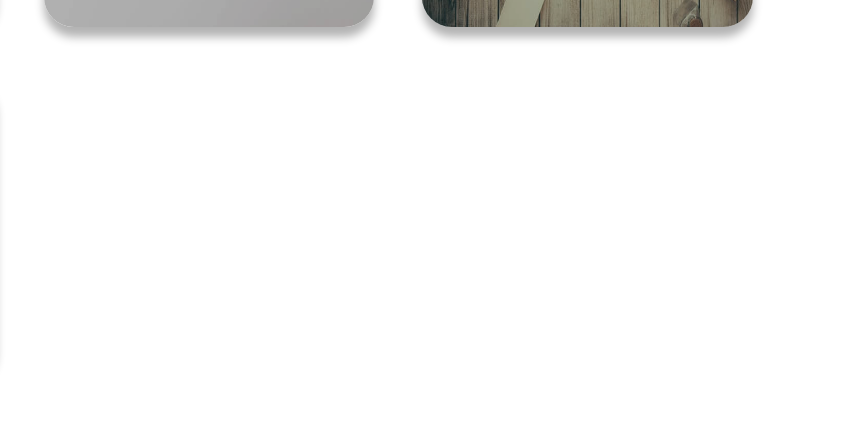
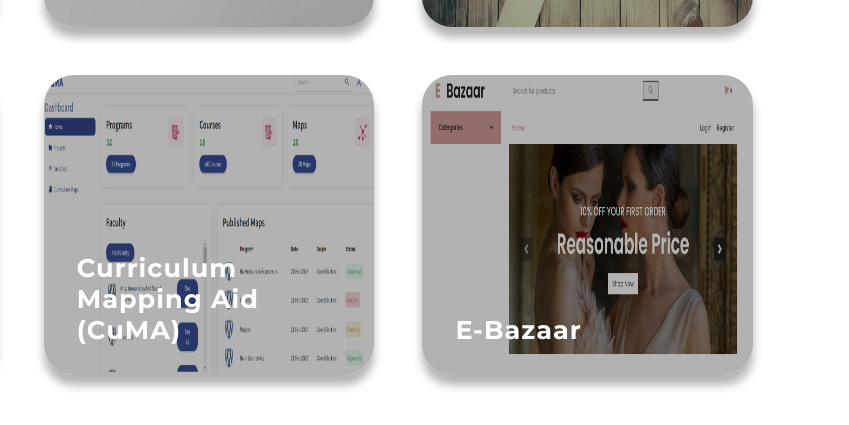
Before and after one commit to kamya2/My-Portfolio, a plain HTML site: page index.html in a window 1280 px wide. Shown: the part 3423-3848 px from the top of the page, 431-1280 px from the left. Drawn offline with Linux system fonts and the light colour scheme.

Commit message:
projects added

```diff
--- a/index.html
+++ b/index.html
@@ -243,6 +243,25 @@
             </div>
         </div>
 
+        <div class="project show">
+            <div class="overlay"></div>
+            <div class="content">
+                <img class="project-image" src="assets/projects/cuma.png" alt="Curriculum Mapping Aid (CuMA)">
+                <h4 class="project-title">Curriculum Mapping Aid (CuMA)</h4>
+                <a target="_blank" href="https://github.com/kamya2/cuma-frontend"><h3
+                        class="details">View more</h3></a>
+            </div>
+        </div>
+        <div class="project show">
+            <div class="overlay"></div>
+            <div class="content">
+                <img class="project-image" src="assets/projects/E-Bazaar.png" alt="E-Bazaar">
+                <h4 class="project-title">E-Bazaar</h4>
+                <a target="_blank" href="https://github.com/kamya2/E-Bazaar"><h3
+                        class="details">View more</h3></a>
+            </div>
+        </div>
+
     </div>
 
 </section>
```
Also changed, not shown: assets/amdocs-logo.svg (deleted), assets/fb-logo.svg (deleted), assets/projects/E-Bazaar.png (added), assets/projects/car-pool.jpg (deleted), assets/projects/count.jpg (deleted), assets/projects/cuma.png (added), assets/projects/distracted-driver.jpg (deleted), assets/projects/footblog.jpg (deleted), assets/projects/mysite19.jpg (deleted), assets/projects/save-our-soul.jpg (deleted), assets/projects/sokoban.jpg (deleted), assets/projects/taekwondo.jpg (deleted), assets/rbc-logo.svg (deleted), 1 other file.
